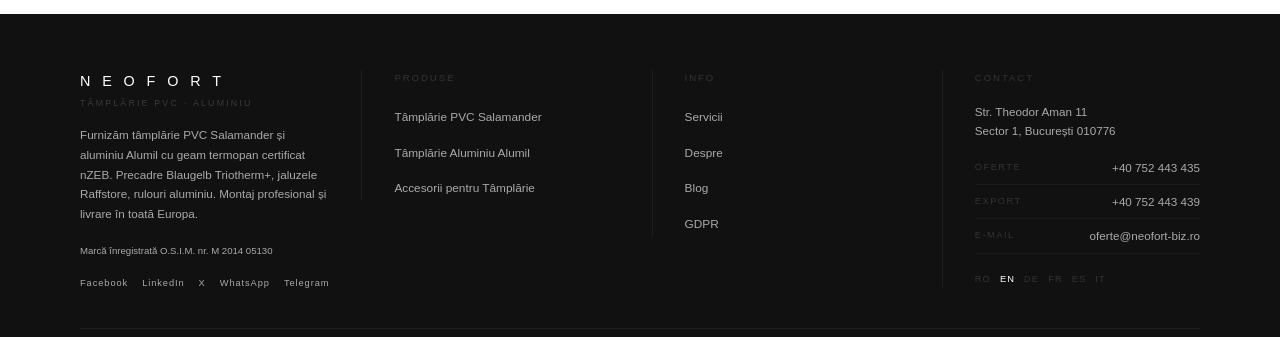
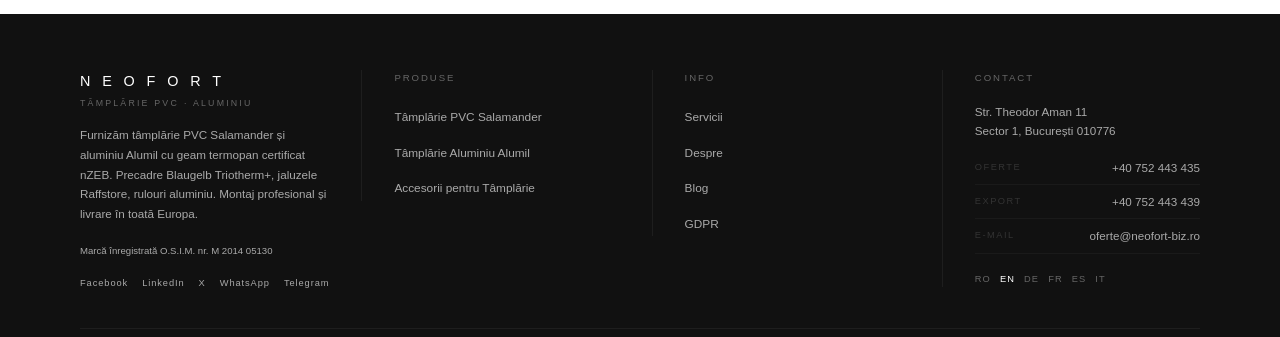
Before and after one commit to neofortbiz/neofort, a Next.js app: page /en/blog in a window 1280 px wide. Shown: the part 952-1289 px from the top of the page. Built offline with nearby package versions, Linux system fonts and the light colour scheme.

Commit message:
fix toate culorile invizibile footer

```diff
--- a/app/globals.css
+++ b/app/globals.css
@@ -78,13 +78,13 @@
 .footer-col{flex:1;padding:0 32px;border-left:1px solid #1e1e1e}
 .footer-col-contact{flex:1;padding-left:32px;border-left:1px solid #1e1e1e}
 .footer-logo{font-family:'Barlow Condensed',sans-serif;font-weight:500;font-size:.9rem;letter-spacing:.82em;color:#fff;text-transform:uppercase;display:block;margin-bottom:3px}
-.footer-logo-sub{font-size:.55rem;letter-spacing:.25em;text-transform:uppercase;color:#3a3a3a;display:block;margin-bottom:14px}
+.footer-logo-sub{font-size:.55rem;letter-spacing:.25em;text-transform:uppercase;color:#666;display:block;margin-bottom:14px}
 .footer-desc{font-size:.73rem;font-weight:300;color:#aaa;line-height:1.7;margin-bottom:12px}
 .footer-osim{font-size:.6rem;color:#aaa}
 .footer-social{display:flex;gap:14px;margin-top:14px}
 .footer-social a{font-family:'Barlow Condensed',sans-serif;font-size:.58rem;letter-spacing:.1em;color:#aaa;text-decoration:none;transition:color .15s}
 .footer-social a:hover{color:#fff}
-.footer-col-title{font-family:'Barlow Condensed',sans-serif;font-weight:500;font-size:.6rem;letter-spacing:.2em;text-transform:uppercase;color:#333;margin-bottom:18px}
+.footer-col-title{font-family:'Barlow Condensed',sans-serif;font-weight:500;font-size:.6rem;letter-spacing:.2em;text-transform:uppercase;color:#666;margin-bottom:18px}
 .footer-links{list-style:none;display:flex;flex-direction:column;gap:9px}
 .footer-links a{font-size:.74rem;font-weight:300;color:#aaa;text-decoration:none;transition:color .15s}
 .footer-links a:hover{color:#fff}
@@ -93,7 +93,7 @@
 .footer-contact-val{font-size:.73rem;font-weight:300;color:#aaa;text-decoration:none;transition:color .15s}
 .footer-contact-val:hover{color:#fff}
 .footer-langs{display:flex;gap:9px;margin-top:18px;flex-wrap:wrap}
-.footer-lang{font-family:'Barlow Condensed',sans-serif;font-size:.58rem;letter-spacing:.12em;color:#333;text-decoration:none;transition:color .15s}
+.footer-lang{font-family:'Barlow Condensed',sans-serif;font-size:.58rem;letter-spacing:.12em;color:#666;text-decoration:none;transition:color .15s}
 .footer-lang:hover,.footer-lang.active{color:#fff}
 .footer-bottom{display:flex;justify-content:space-between;padding-top:20px;font-size:.66rem;font-weight:300;color:#aaa;flex-wrap:wrap;gap:6px}
 
```
